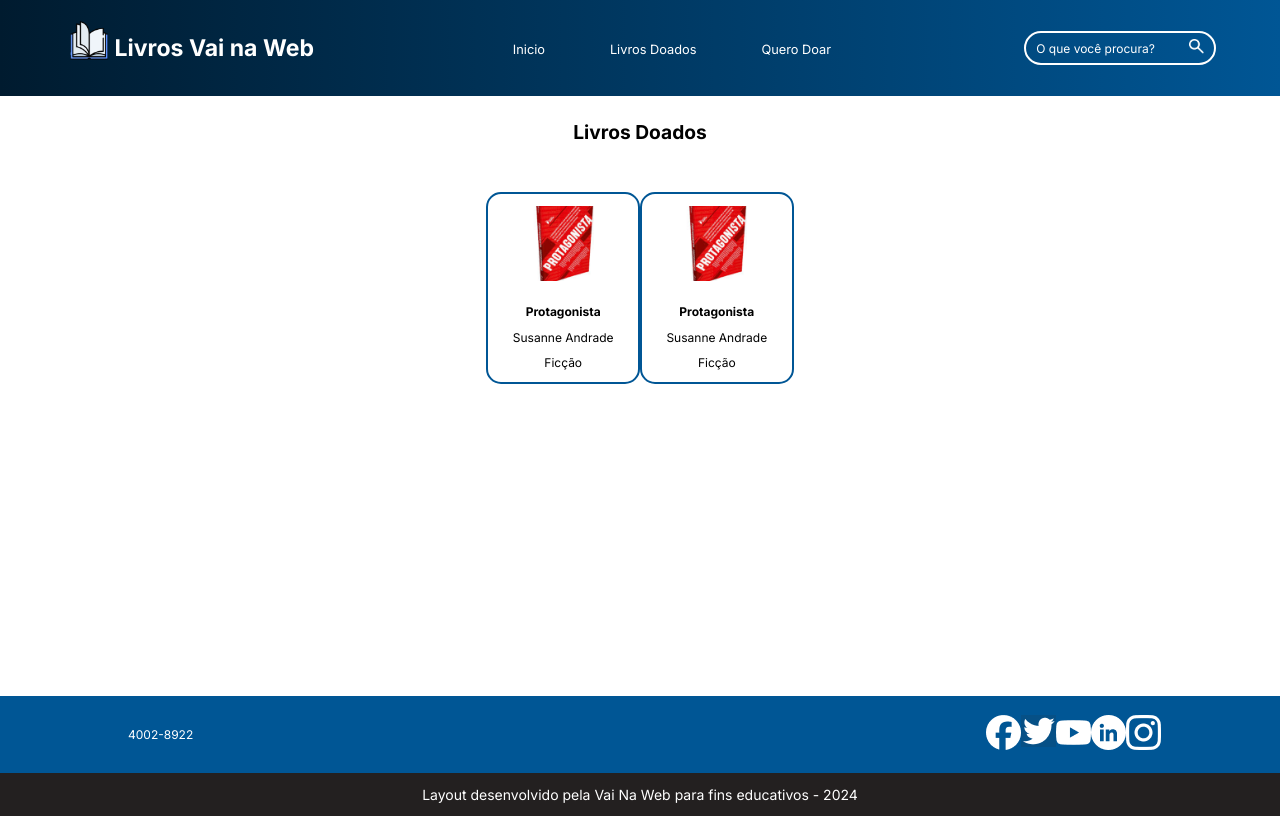
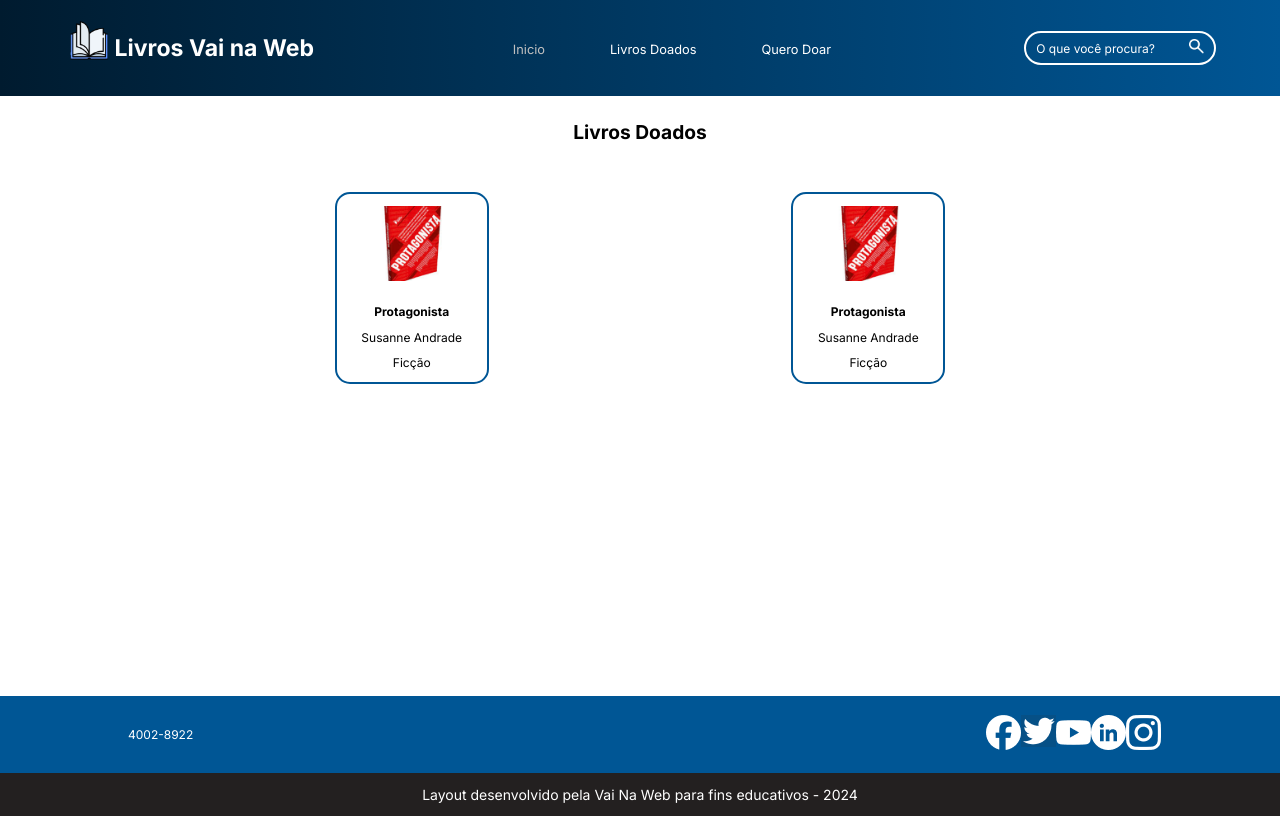
Before and after one commit to FelipeSalgueiro/Livros-Vai-na-Web, a React (Vite) app in the folder desafio3/: page /livros_doados in a window 1280 px wide. In both pictures the pointer is over the link "Inicio". Built offline with nearby package versions, Linux system fonts and the light colour scheme.

Commit message:
:lipstick: style: Quando o usuário passar o mouse em botões e links, esses botões e links escurecem.

```diff
--- a/desafio3/src/Components/Header/header.module.scss
+++ b/desafio3/src/Components/Header/header.module.scss
@@ -29,6 +29,9 @@
 .link {
     text-decoration: none;
     font-size: 1vw;
+    &:hover {
+        color: #C0C0C0;
+    }
 }
 .barraPesquisa {
     display: flex;
--- a/desafio3/src/Pages/LivrosDoados/livrosDoados.module.scss
+++ b/desafio3/src/Pages/LivrosDoados/livrosDoados.module.scss
@@ -12,6 +12,7 @@
 .listaLivros {
     display: flex;
     justify-content: space-evenly;
+    width: 95%;
     height: 80%;
     section {
         display: flex;
--- a/desafio3/src/Pages/QueroDoar/queroDoar.module.scss
+++ b/desafio3/src/Pages/QueroDoar/queroDoar.module.scss
@@ -64,6 +64,7 @@
     background-color: #005695;
     &:hover {
         cursor: pointer;
+        background-color: #00406e;
     }
 }
 @media (max-width: 768px) {
```
